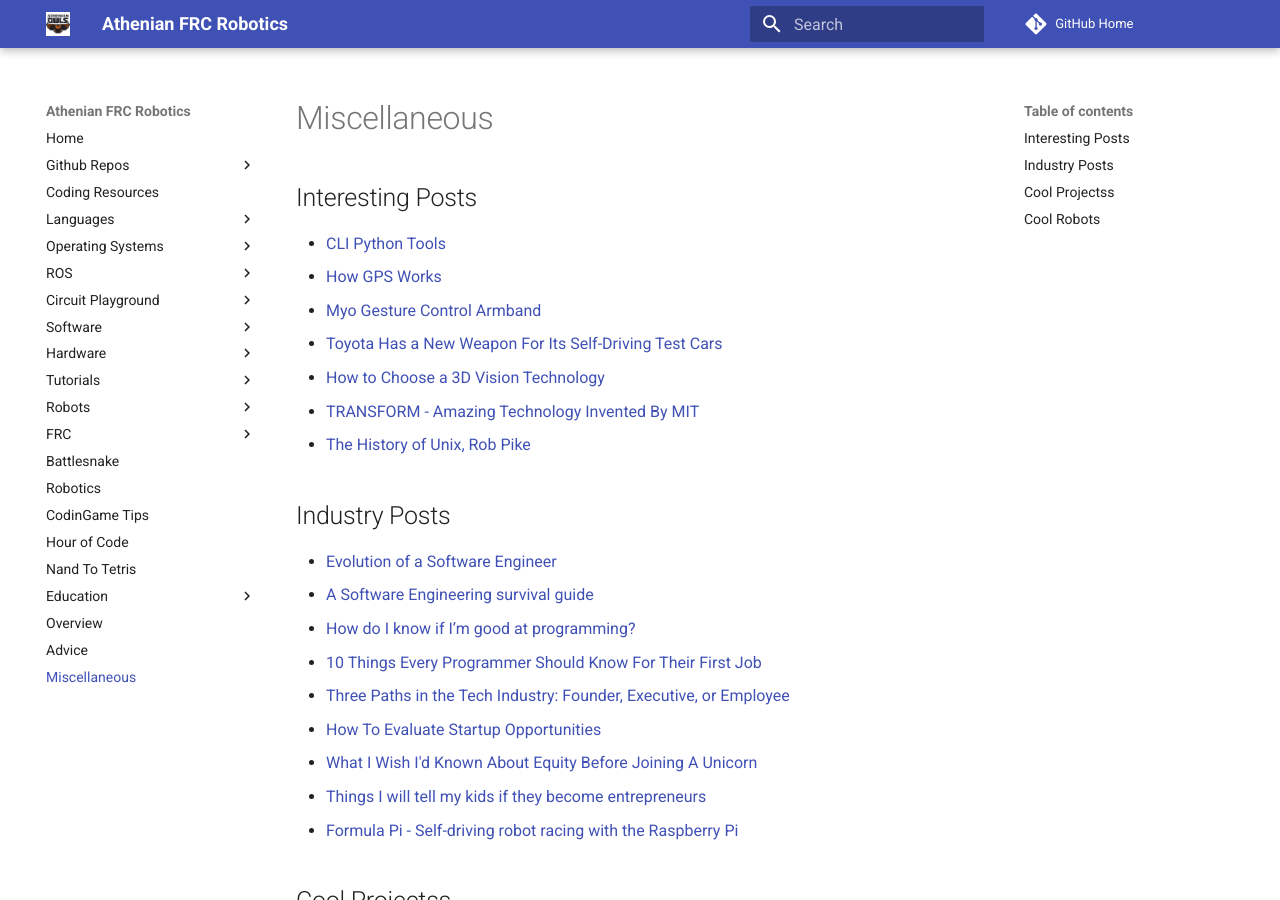
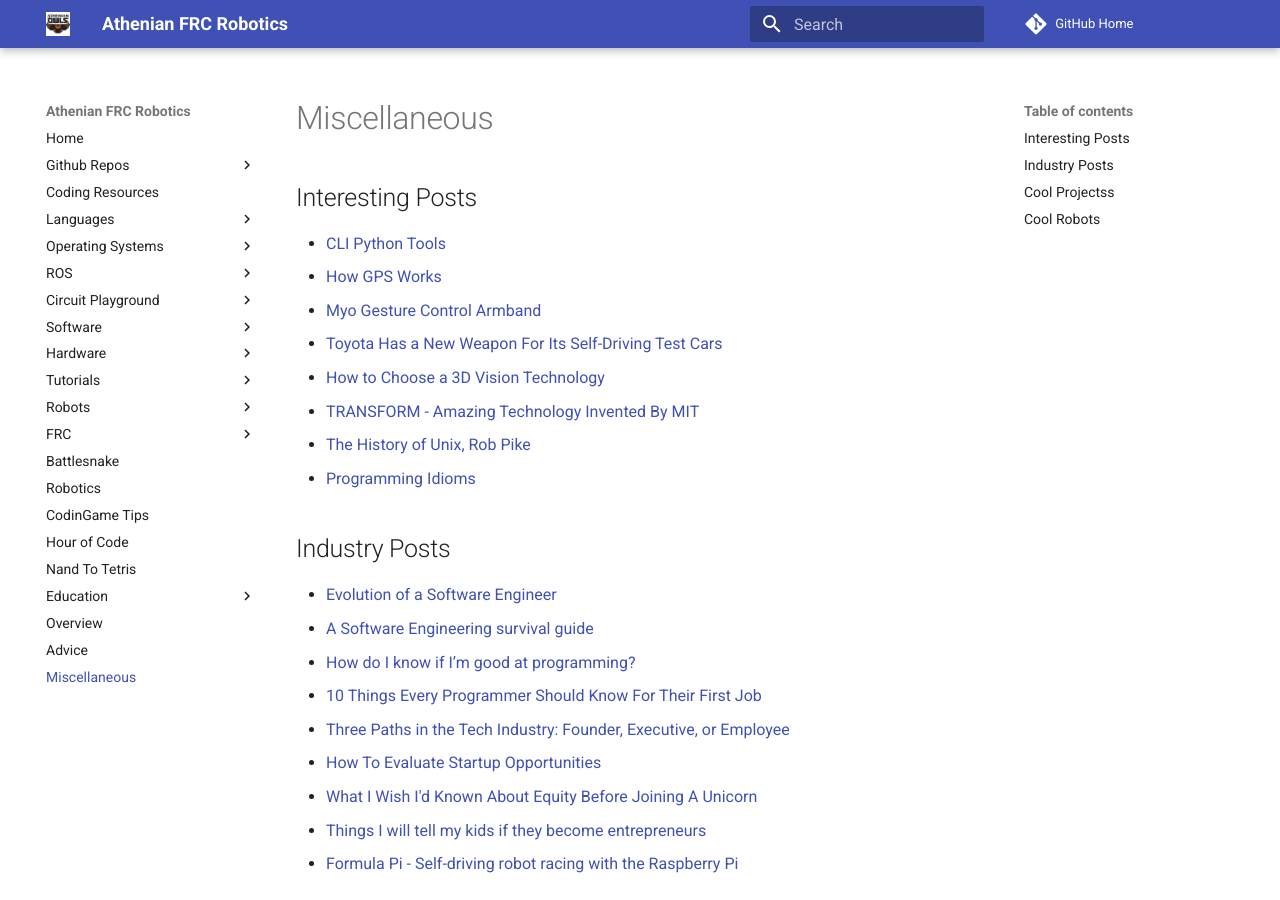
Before and after one commit to athenian-robotics/athenian-robotics-mkdocs, an MkDocs documentation site: the page built from docs/miscellaneous.md, in a window 1280 px wide and 900 px high. Built offline with MkDocs 1.6.1 and Material for MkDocs 9.7.7, drawn with Linux system fonts in a browser that asks for light colours; comment, search, counter and statistics services are not loaded.

Commit message:
Update docs

```diff
--- a/docs/miscellaneous.md
+++ b/docs/miscellaneous.md
@@ -8,6 +8,7 @@
 * [How to Choose a 3D Vision Technology](http://carnegierobotics.com/news/2017/8/25/how-to-choose-a-3d-vision-technology)
 * [TRANSFORM - Amazing Technology Invented By MIT](https://www.youtube.com/watch?v=lCARHatJQJA)
 * [The History of Unix, Rob Pike](https://www.youtube.com/watch?v=_2NI6t2r_Hs)
+* [Programming Idioms](https://www.programming-idioms.org/about#about-block-all-idioms)
 
 ## Industry Posts
 * [Evolution of a Software Engineer](https://medium.com/@bfil/evolution-of-a-software-engineer-a9f88531084)
```
